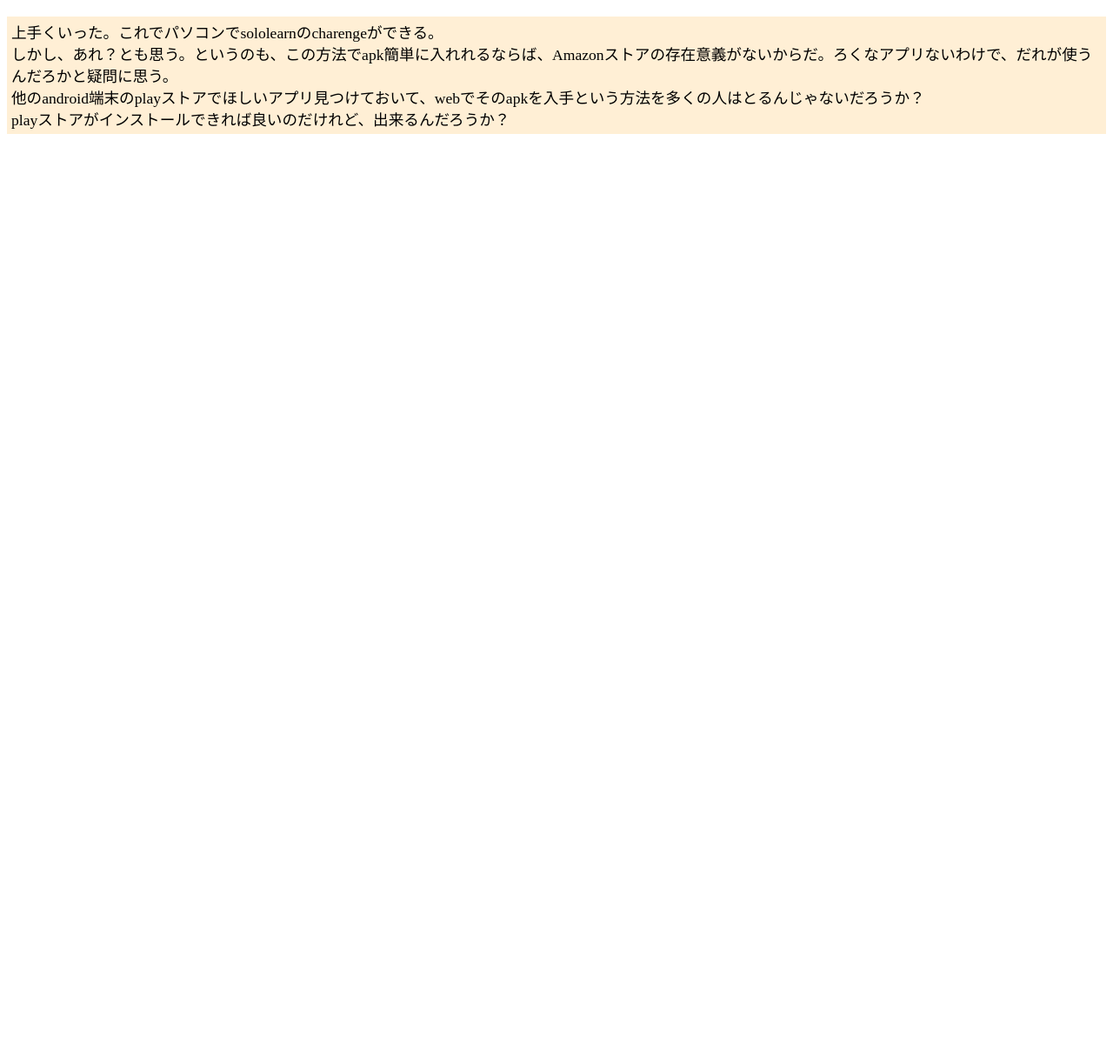
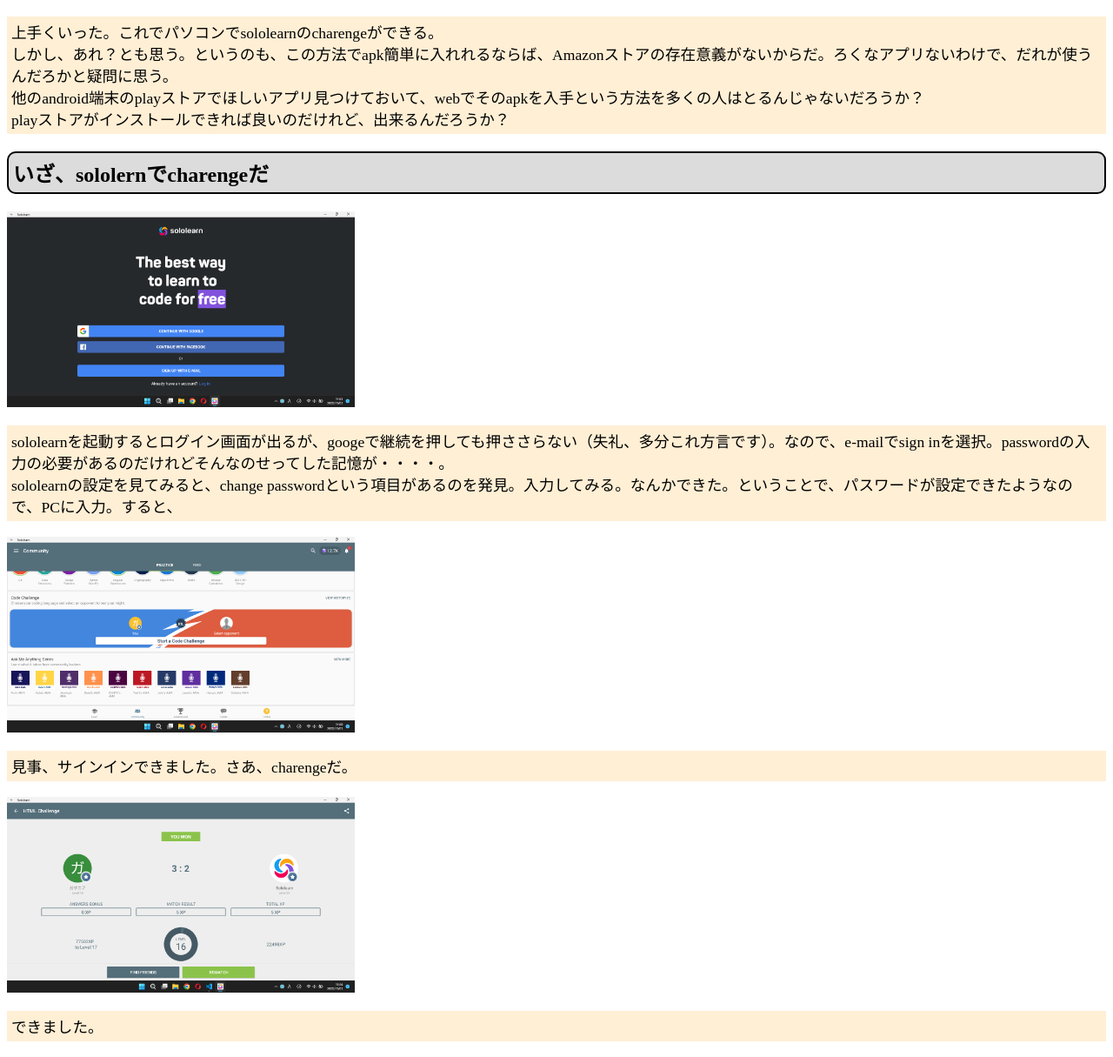
Before and after one commit to DancingOnWhiteBoard/win11_22h2_thinkpad_x270, a plain HTML site: page index.html in a window 1280 px wide. Shown: the part 6560-7775 px from the top of the page at 87% size. Before the commit the page ends 6732 px from the top, so only its background shows below. Drawn offline with Linux system fonts and the light colour scheme.

Commit message:
solo charenge

```diff
--- a/index.html
+++ b/index.html
@@ -100,6 +100,16 @@
                 他のandroid端末のplayストアでほしいアプリ見つけておいて、webでそのapkを入手という方法を多くの人はとるんじゃないだろうか？<br>
                 playストアがインストールできれば良いのだけれど、出来るんだろうか？
             </p>
+        <h2>いざ、sololernでcharengeだ</h2>
+            <img src="picture/スクリーンショット (26).png" alt="sololearn log in menu">
+            <p>sololearnを起動するとログイン画面が出るが、googeで継続を押しても押ささらない（失礼、多分これ方言です）。なので、e-mailでsign inを選択。passwordの入力の必要があるのだけれどそんなのせってした記憶が・・・・。<br>
+               sololearnの設定を見てみると、change passwordという項目があるのを発見。入力してみる。なんかできた。ということで、パスワードが設定できたようなので、PCに入力。すると、
+            </p>
+            <img src="picture/スクリーンショット (25).png" alt="sololeran sign ing after">
+            <p>見事、サインインできました。さあ、charengeだ。</p>
+            <img src="picture/スクリーンショット (27).png" alt="sololearn comunity">
+            <p>できました。</p>
+
 </body>
 
 </body>
```
Also changed, not shown: picture/スクリーンショット (25).png (added), picture/スクリーンショット (26).png (added), picture/スクリーンショット (27).png (added).
